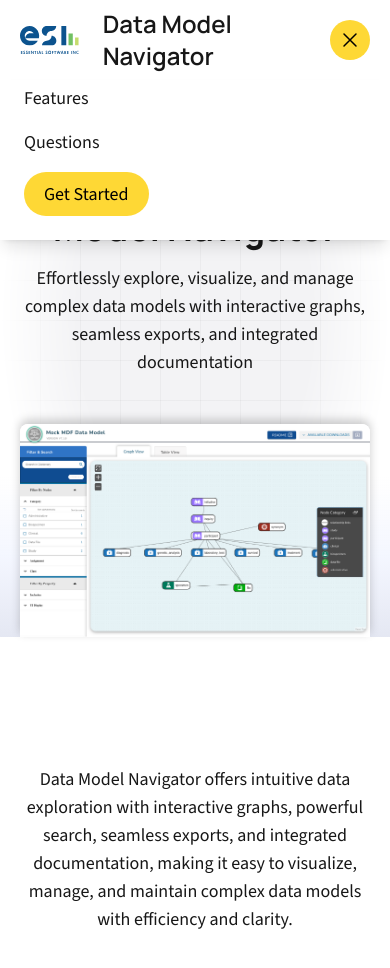
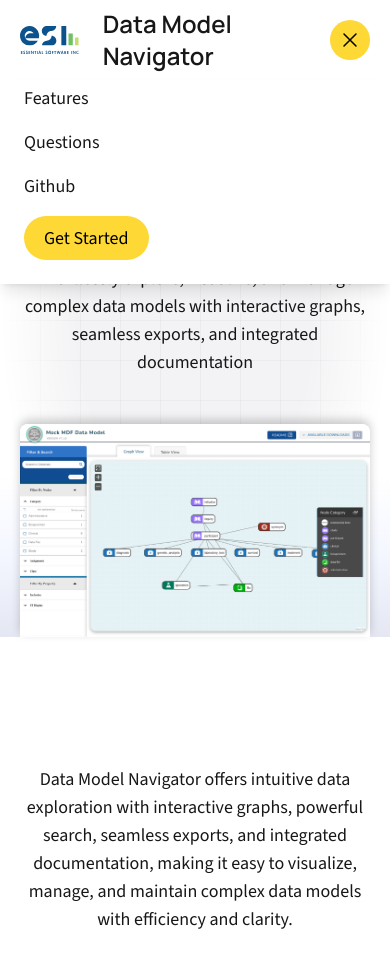
Before and after one commit to essentialsoft/esi-data-model-navigator-landing, a Next.js app: page / in a window 390 px wide. Both pictures are taken after a click on the button "Toggle navigation". Shown: the top 968 px of the page. Built offline with nearby package versions, Linux system fonts and the light colour scheme.

Commit message:
update the link

```diff
--- a/src/components/CTA.tsx
+++ b/src/components/CTA.tsx
@@ -11,7 +11,7 @@
     const handleGenerate = () => {
         // Generate URL using the user provided clientAddress.
         // Adjust the base URL pattern as needed.
-        const url = `https://d239aeeddrxgrw.cloudfront.net/?config=${encodeURIComponent(clientAddress)}`;
+        const url = `https://modelviewer-app.essential-soft.com/?config=${encodeURIComponent(clientAddress)}`;
         setPersonalizedUrl(url);
     };
 
--- a/src/components/Header.tsx
+++ b/src/components/Header.tsx
@@ -89,6 +89,11 @@
                                 </Link>
                             </li>
                         ))}
+                         <li>
+                                <Link href="https://github.com/essentialsoft/data-model-navigator" className="text-foreground hover:text-foreground-accent transition-colors" target="_blank" rel="noopener noreferrer">
+                                    Github
+                                </Link>
+                        </li>
                         <li>
                             <Link href="#cta" className="text-black bg-primary hover:bg-primary-accent px-5 py-2 rounded-full block w-fit" onClick={toggleMenu}>
                                 Get Started
```
